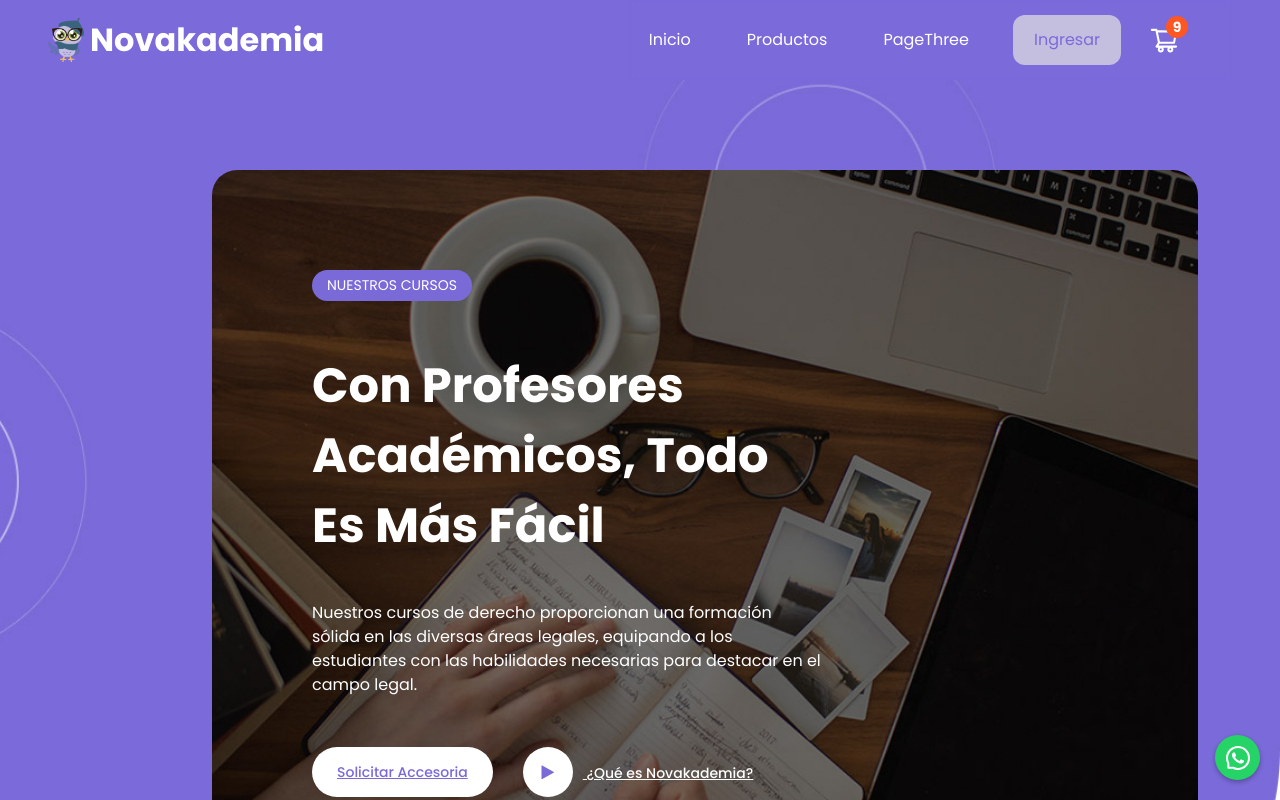
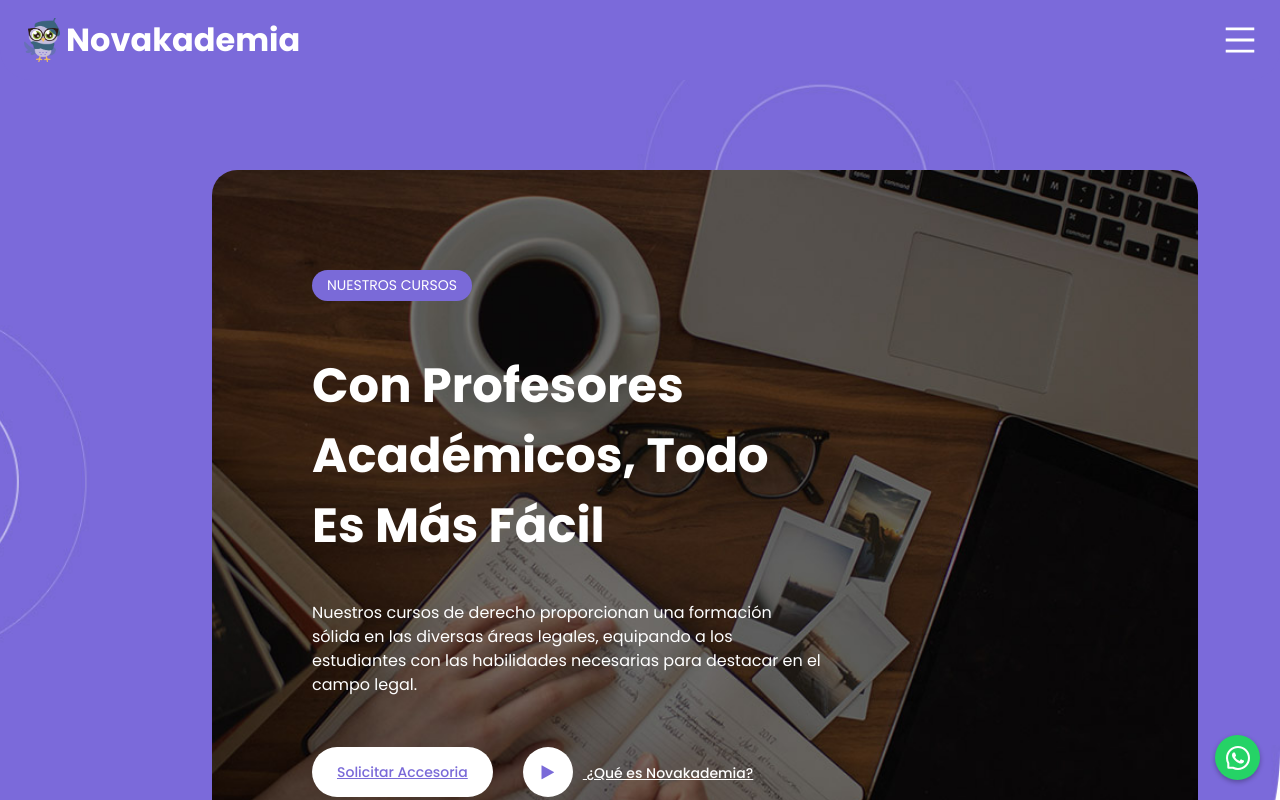
Before and after one commit to jordonez19/public, a Next.js app: page / in a window 1280 px wide. Shown: the top 800 px of the page. Built offline with nearby package versions, Linux system fonts and the light colour scheme.

Commit message:
navbar done

```diff
--- a/components/Navbar/index.js
+++ b/components/Navbar/index.js
@@ -29,7 +29,7 @@ const Navbar = () => {
   }, []);
 
   useEffect(() => {
-    if (size.width > 768 && menuOpen) {
+    if (size.width > 1300 && menuOpen) {
       setMenuOpen(false);
     }
   }, [size.width, menuOpen]);
@@ -55,7 +55,6 @@ const Navbar = () => {
   const ctaClickHandler = () => {
     menuToggleHandler();
   };
-  console.log(menuOpen ? "isMenu" : "no menu");
   useEffect(() => {
     setMenuOpen(false);
   }, []);
@@ -63,9 +62,13 @@ const Navbar = () => {
     <>
       <header className={`header  ${isFixed ? "fixed-navbar" : ""}`}>
         <div className={"header__content"}>
-          <img className="logo-img" src="Novakademia2.png" alt="logo-img" />
-          <Link href="/" className={"header__content__logo"}>
-            Novakademia
+          <img
+            className={`logo-img ${isFixed ? "fixed" : ""}`}
+            src="Novakademia2.png"
+            alt="logo-img"
+          />
+          <Link href="/" className={`header__content__logo`}>
+            {menuOpen ? '' : 'Novakademia'}
           </Link>
           <nav className={`header__content__nav ${menuOpen ? "isMenu" : ""}`}>
             <ul>
@@ -75,26 +78,45 @@ const Navbar = () => {
                 </Link>
               </li>
               <li>
-                <Link href="/productos" onClick={menuToggleHandler}>
-                  Productos
+                <Link href="/servicios" onClick={menuToggleHandler}>
+                  Servicios
                 </Link>
               </li>
               <li>
-                <Link href="/page-three" onClick={menuToggleHandler}>
-                  PageThree
+                <Link href="/acerca-de" onClick={menuToggleHandler}>
+                  nosotros
+                </Link>
+              </li>
+              <li>
+                <Link href="/cursos" onClick={menuToggleHandler}>
+                  Cursos
+                </Link>
+              </li>
+              <li>
+                <Link href="/eventos" onClick={menuToggleHandler}>
+                  Eventos
+                </Link>
+              </li>
+              <li>
+                <Link href="/contacto" onClick={menuToggleHandler}>
+                  Contáctenos
                 </Link>
               </li>
             </ul>
-            <button className="me-2" onClick={ctaClickHandler}>
-              Ingresar
-            </button>
+            <Link href="/login">
+              <button className="me-2">Ingresar</button>
+            </Link>
             <ul className="text-center">
               <li className="text-center">
                 <ShoppingCart itemCount={9} />
               </li>
             </ul>
           </nav>
-          <div className={"header__content__toggle"}>
+          <div
+            className={`header__content__toggle ${
+              isFixed ? "fixed__toogle" : ""
+            }`}
+          >
             {!menuOpen ? (
               <MenuOutlined onClick={menuToggleHandler} />
             ) : (
--- a/styles/components/_index.scss
+++ b/styles/components/_index.scss
@@ -18,6 +18,7 @@
 @forward "Testimonials";
 @forward "Events";
 @forward "Contactus";
+
  */
 
 //Features
--- a/styles/components/_navbar.scss
+++ b/styles/components/_navbar.scss
@@ -15,7 +15,7 @@
   transition: all 0.3s ease;
   position: absolute;
 
-  @include v.breakpoint(md) {
+  @include v.breakpoint(md-custom) {
     padding: 0 3rem;
   }
 
@@ -62,7 +62,7 @@
       transform: translate(0);
       transition: 0.3s ease transform;
 
-      @include v.breakpoint(md) {
+      @include v.breakpoint(md-custom) {
         transform: none;
         flex-direction: row;
         background: transparent;
@@ -76,7 +76,7 @@
         display: flex;
         flex-direction: column;
         margin-bottom: v.$spacing-lg;
-        @include v.breakpoint(md) {
+        @include v.breakpoint(md-custom) {
           flex-direction: row;
           align-items: center;
           margin-bottom: 0;
@@ -85,7 +85,7 @@
         li {
           &:not(:last-child) {
             margin-bottom: v.$spacing-lg;
-            @include v.breakpoint(md) {
+            @include v.breakpoint(md-custom) {
               margin-bottom: 0;
               margin-right: v.$spacing-md;
             }
@@ -154,7 +154,7 @@
       &:hover {
         color: v.$secondary-color;
       }
-      @include v.breakpoint(md) {
+      @include v.breakpoint(md-custom) {
         display: none;
       }
     }
@@ -167,3 +167,8 @@
   width: 100%;
   z-index: 1000;
 }
+
+.fixed {
+  position: fixed;
+
+}
--- a/styles/global/_variables.scss
+++ b/styles/global/_variables.scss
@@ -52,6 +52,11 @@ $headerHeight: 80px;
       @content;
     }
   }
+   @if $point == md-custom {
+    @media (min-width: 1300px) {
+      @content;
+    }
+  }
   @if $point == mdx {
     @media (max-width: 48em) {
       @content;
```
